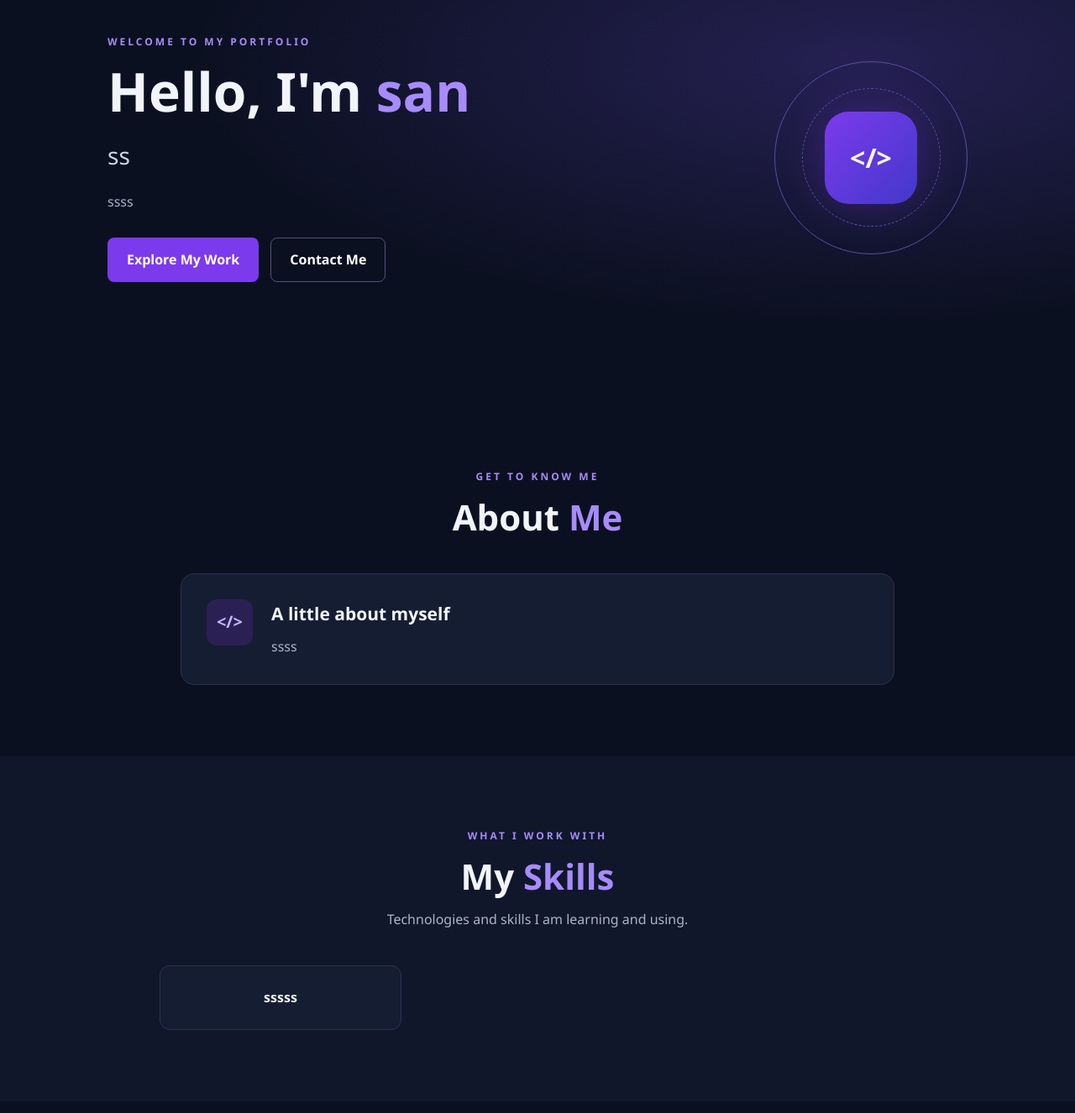
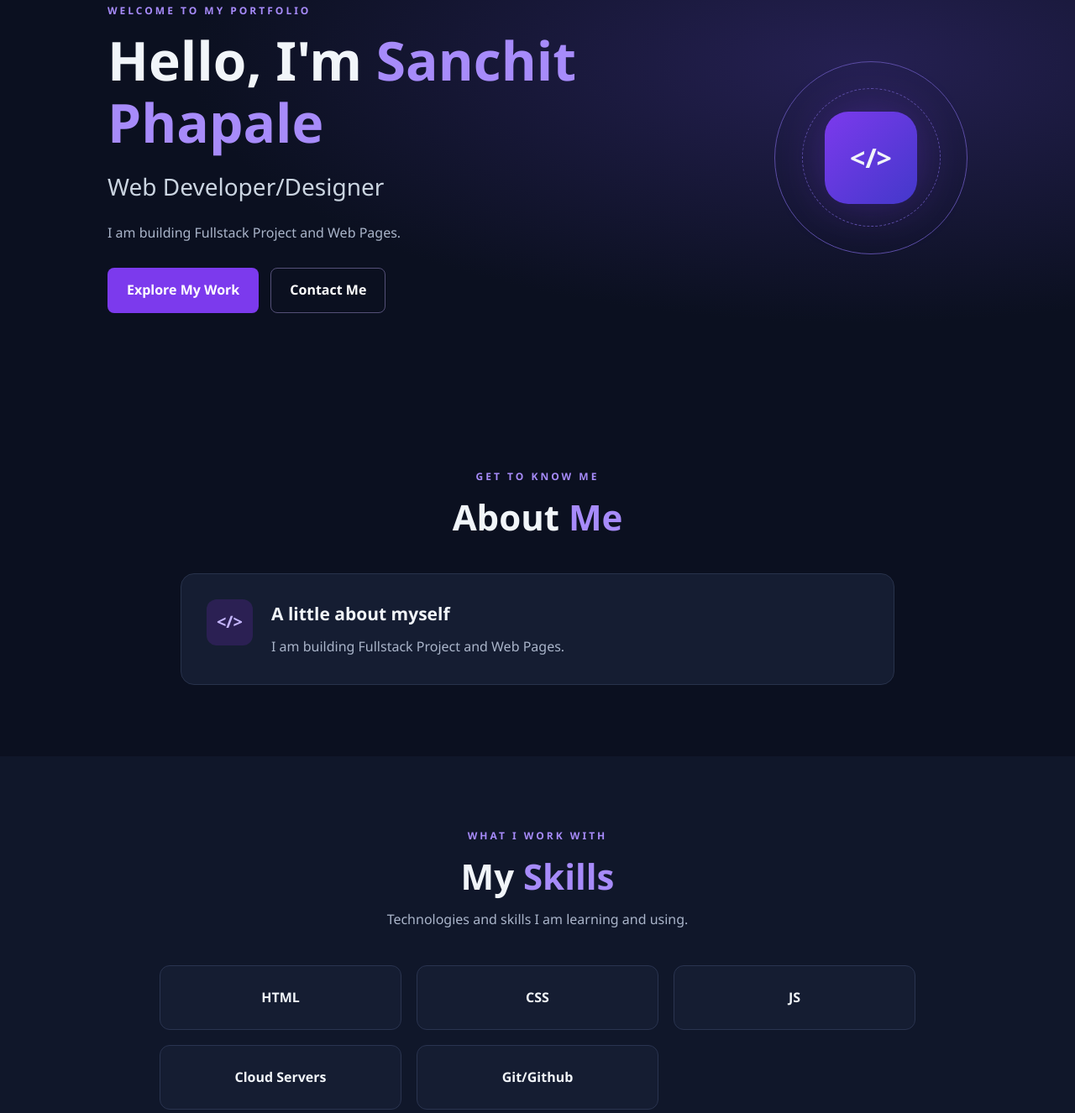
Before and after one commit to SanchitPhapale/cpp-website-generator, a plain HTML site: page index.html in a window 1280 px wide. Shown: the part 175-1501 px from the top of the page at 84% size. Drawn offline with Linux system fonts and the light colour scheme.

Commit message:
Update generated portfolio

```diff
--- a/index.html
+++ b/index.html
@@ -3,7 +3,7 @@
 <head>
     <meta charset="UTF-8">
     <meta name="viewport" content="width=device-width, initial-scale=1.0">
-    <title>san | Portfolio</title>
+    <title>Sanchit Phapale | Portfolio</title>
     <meta name="description" content="Personal portfolio website">
     <link rel="stylesheet" href="style.css">
 </head>
@@ -24,9 +24,9 @@
         <section class="hero" id="home">
             <div class="hero-content">
                 <p class="eyebrow">WELCOME TO MY PORTFOLIO</p>
-                <h1>Hello, I'm <span>san</span></h1>
-                <h2>ss</h2>
-                <p class="hero-description">ssss</p>
+                <h1>Hello, I'm <span>Sanchit Phapale</span></h1>
+                <h2>Web Developer/Designer</h2>
+                <p class="hero-description">I am building Fullstack Project and Web Pages.</p>
 
                 <div class="hero-buttons">
                     <a class="btn btn-primary" href="#projects">
@@ -56,7 +56,7 @@
 
                 <div>
                     <h3>A little about myself</h3>
-                    <p>ssss</p>
+                    <p>I am building Fullstack Project and Web Pages.</p>
                 </div>
             </div>
         </section>
@@ -69,7 +69,11 @@
             </div>
 
             <div class="skills-grid">
-                <div class="skill-card">sssss</div>
+                <div class="skill-card">HTML</div>
+                <div class="skill-card">CSS</div>
+                <div class="skill-card">JS</div>
+                <div class="skill-card">Cloud Servers</div>
+                <div class="skill-card">Git/Github</div>
             </div>
         </section>
 
@@ -86,8 +90,8 @@
 
                 <div class="project-content">
                     <p class="project-label">FEATURED PROJECT</p>
-                    <h3>ss</h3>
-                    <p>s</p>
+                    <h3>C++ to Website - Deployment</h3>
+                    <p>Making Website using C++ Programming as well as live Deployement.</p>
                     <span class="project-tech">C++ / HTML / CSS</span>
                 </div>
             </article>
@@ -104,7 +108,7 @@
 
                 <div>
                     <h3>Education &amp; Learning</h3>
-                    <p>sssss</p>
+                    <p>Engineering of Computer Science</p>
                 </div>
             </div>
         </section>
@@ -116,15 +120,16 @@
                 <p>Have a question or want to work together? Reach out.</p>
             </div>
 
-            <a class="btn btn-primary email-btn" href="mailto:ss">Email Me</a>
+            <a class="btn btn-primary email-btn" href="mailto:sanchoolol12@gmail.com">Email Me</a>
 
             <div class="social-links">
+                <a href="https://github.com//SanchitPhapale" target="_blank" rel="noopener noreferrer">GitHub</a>
             </div>
         </section>
     </main>
 
     <footer>
-        <p>&copy; 2026 san. Built with my C++ Website Generator.</p>
+        <p>&copy; 2026 Sanchit Phapale. Built with my C++ Website Generator.</p>
     </footer>
 </body>
 </html>
```
